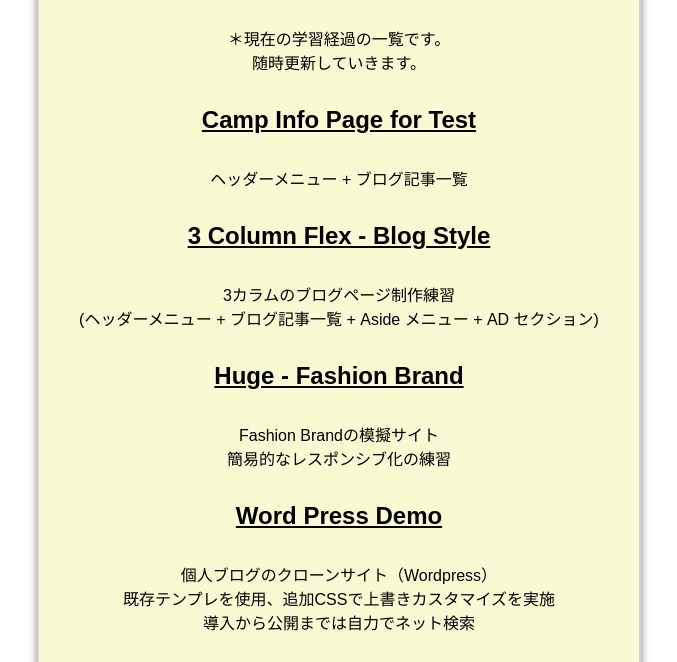
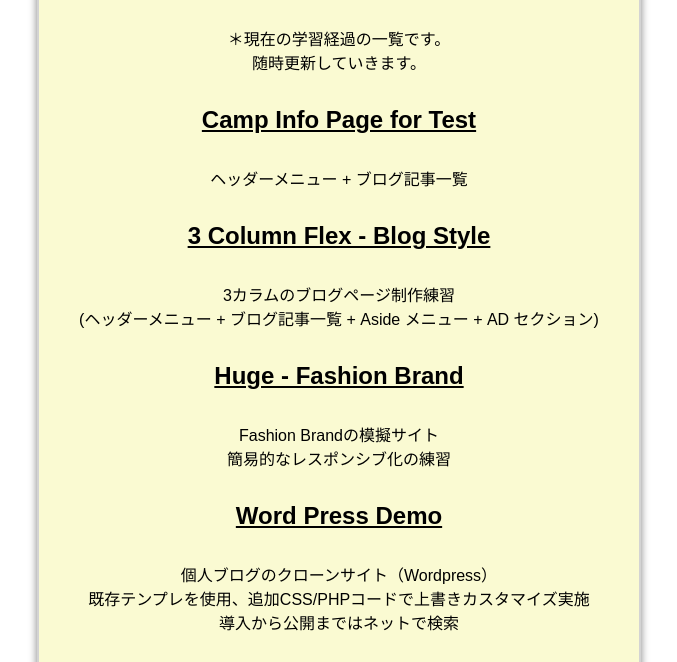
Before and after one commit to Kaie-github/My-Portfolio-at-Github, a plain HTML site: page index.html in a window 1280 px wide. Shown: the part 138-800 px from the top of the page, without its empty margins (301-978 px from the left). Drawn offline with Linux system fonts and the light colour scheme.

Commit message:
Update index.html

```diff
--- a/index.html
+++ b/index.html
@@ -22,7 +22,7 @@
     <p>Fashion Brandの模擬サイト<br>簡易的なレスポンシブ化の練習</p>
 
     <h2><a href="https://leff.jp/">Word Press Demo</a></h2>
-    <p>個人ブログのクローンサイト（Wordpress）<br>既存テンプレを使用、追加CSSで上書きカスタマイズを実施<br>導入から公開までは自力でネット検索</p>
+    <p>個人ブログのクローンサイト（Wordpress）<br>既存テンプレを使用、追加CSS/PHPコードで上書きカスタマイズ実施<br>導入から公開まではネットで検索</p>
 
     <h2><a href="https://github.com/agola-github">Githubアカウント</a></h2>
     <p>私のGithubのページ</p>
```
